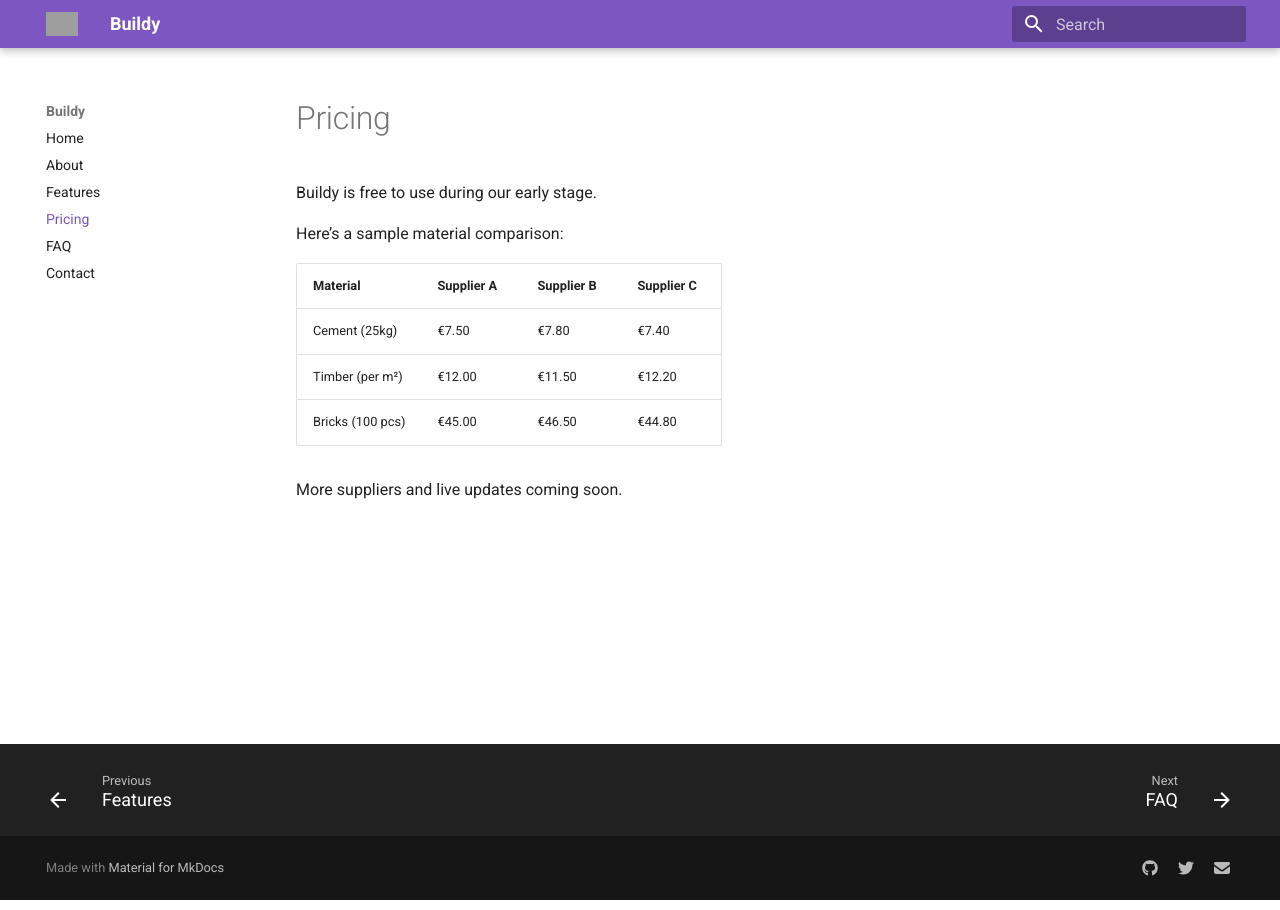
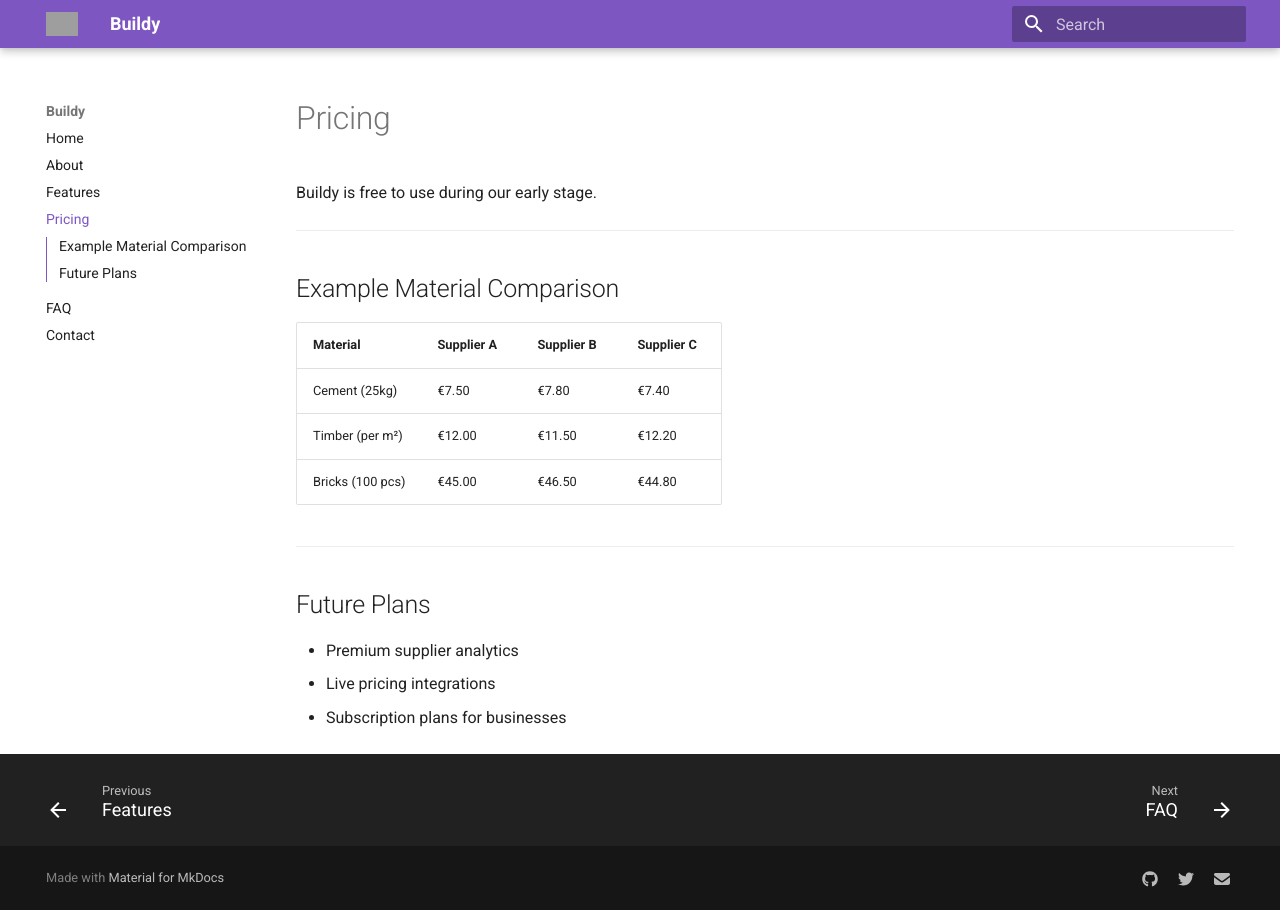
Before and after one commit to Kello54/Buildy, an MkDocs documentation site: the page built from docs/pricing.md, in a window 1280 px wide. Built offline with MkDocs 1.6.1 and Material for MkDocs 9.7.7, drawn with Linux system fonts in a browser that asks for light colours; grey boxes are pictures that could not be loaded.

Commit message:
Update pricing.md

```diff
--- a/docs/pricing.md
+++ b/docs/pricing.md
@@ -2,7 +2,9 @@
 
 Buildy is free to use during our early stage.
 
-Here’s a sample material comparison:
+---
+
+## Example Material Comparison
 
 | Material        | Supplier A | Supplier B | Supplier C |
 |-----------------|------------|------------|------------|
@@ -10,4 +12,9 @@ Here’s a sample material comparison:
 | Timber (per m²) | €12.00     | €11.50     | €12.20     |
 | Bricks (100 pcs)| €45.00     | €46.50     | €44.80     |
 
-More suppliers and live updates coming soon.
+---
+
+## Future Plans
+- Premium supplier analytics
+- Live pricing integrations
+- Subscription plans for businesses
```
